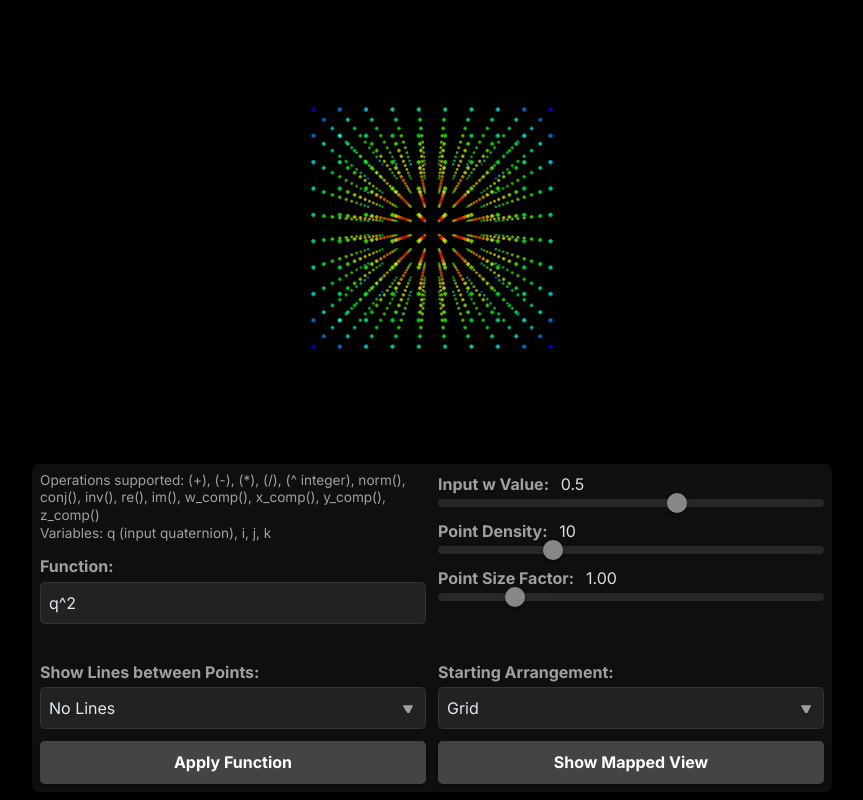
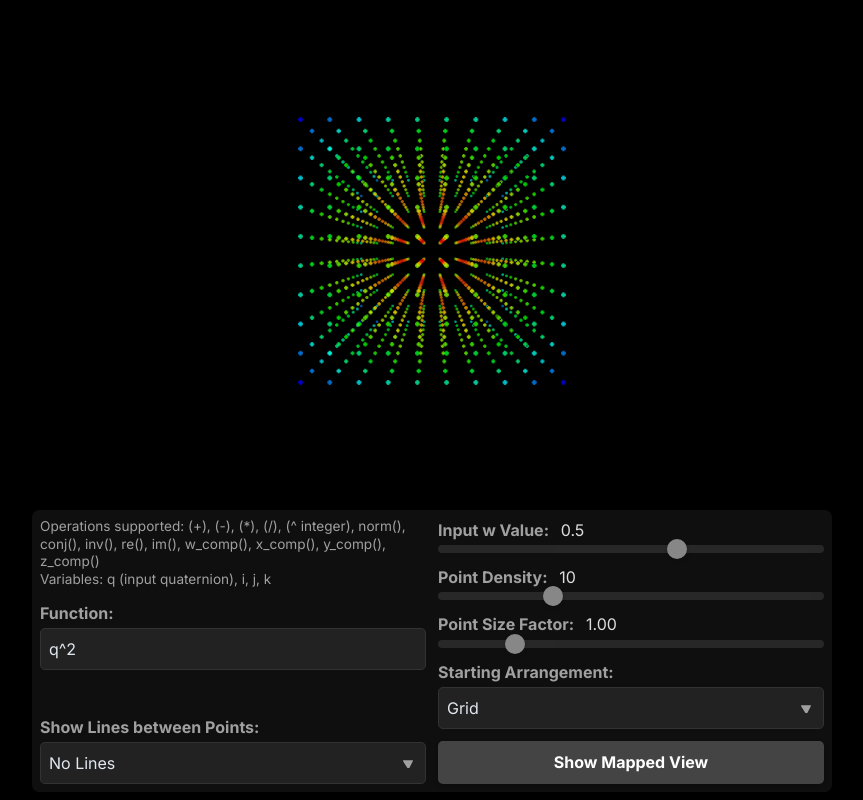
Before and after one commit to Incrementy/Quaternion-Mapper, a plain HTML site: page index.html in a window 1280 px wide. Shown: the whole page, without its empty margins (208-1071 px from the left). Drawn offline with nearby package versions, Linux system fonts and the light colour scheme; animation ran at ten frames a second.

Commit message:
Update index.html

```diff
--- a/index.html
+++ b/index.html
@@ -199,8 +199,7 @@
                     </select>
                 </div>
 
-                <button id="applyFunctionBtn" class="button-group-single">Apply Function</button>
-            </div>
+                </div>
         </div>
 
         <div class="right-panel">
@@ -273,6 +272,9 @@
 
         // NEW: Global variable to store current point positions (3D) for efficient access in onMouseMove
         let currentPointPositionsVector3 = [];
+
+        // Orthographic camera frustum size (no longer directly used but kept as an example for orthographic)
+        const frustumSize = 2.5;
 
         function createCircleTexture() {
             const size = 64;
@@ -594,11 +596,16 @@
 
         function evaluateQuaternionExpression(expression, q_in) {
             const errorMessageDiv = document.getElementById('errorMessage');
-            errorMessageDiv.textContent = '';
+            errorMessageDiv.textContent = ''; // Clear previous error
 
             try {
                 expression = expression.trim().toLowerCase();
-                return parse(expression, q_in);
+                const result = parse(expression, q_in);
+                // Basic check to ensure the result is a Quaternion (or something that can be a Quaternion)
+                if (!(result instanceof Quaternion)) {
+                    throw new Error("Function must return a quaternion.");
+                }
+                return result;
             } catch (error) {
                 errorMessageDiv.textContent = `Error: ${error.message}`;
                 return new Quaternion(0, 0, 0, 0); // Return a zero quaternion on error
@@ -649,6 +656,7 @@
             scene = new THREE.Scene();
             scene.background = new THREE.Color(0x000000);
 
+            // REVERTED: Use PerspectiveCamera
             camera = new THREE.PerspectiveCamera(75, container.clientWidth / container.clientHeight, 0.1, 1000);
             camera.position.z = 3.33;
 
@@ -715,10 +723,16 @@
                 updateDisplay();
             });
 
-            document.getElementById('applyFunctionBtn').addEventListener('click', () => {
-                currentFunction = document.getElementById('functionInput').value;
-                createVisualization();
-                updateDisplay();
+            // NEW: Automatic function application on input change
+            document.getElementById('functionInput').addEventListener('input', (event) => {
+                currentFunction = event.target.value;
+                const errorMessageDiv = document.getElementById('errorMessage');
+                // Attempt to parse with a dummy quaternion to check for syntax errors
+                evaluateQuaternionExpression(currentFunction, new Quaternion(0,0,0,0));
+                if (errorMessageDiv.textContent === '') { // Only update if no error
+                    createVisualization();
+                    updateDisplay();
+                }
             });
 
             document.getElementById('toggleViewBtn').addEventListener('click', () => {
@@ -1344,6 +1358,7 @@
 
         function onWindowResize() {
             const container = document.getElementById('canvas-container');
+            // REVERTED: Update PerspectiveCamera aspect ratio on resize
             camera.aspect = container.clientWidth / container.clientHeight;
             camera.updateProjectionMatrix();
             renderer.setSize(container.clientWidth, container.clientHeight);
@@ -1355,4 +1370,4 @@
         };
     </script>
 </body>
-</html></html>
+</html>
```
